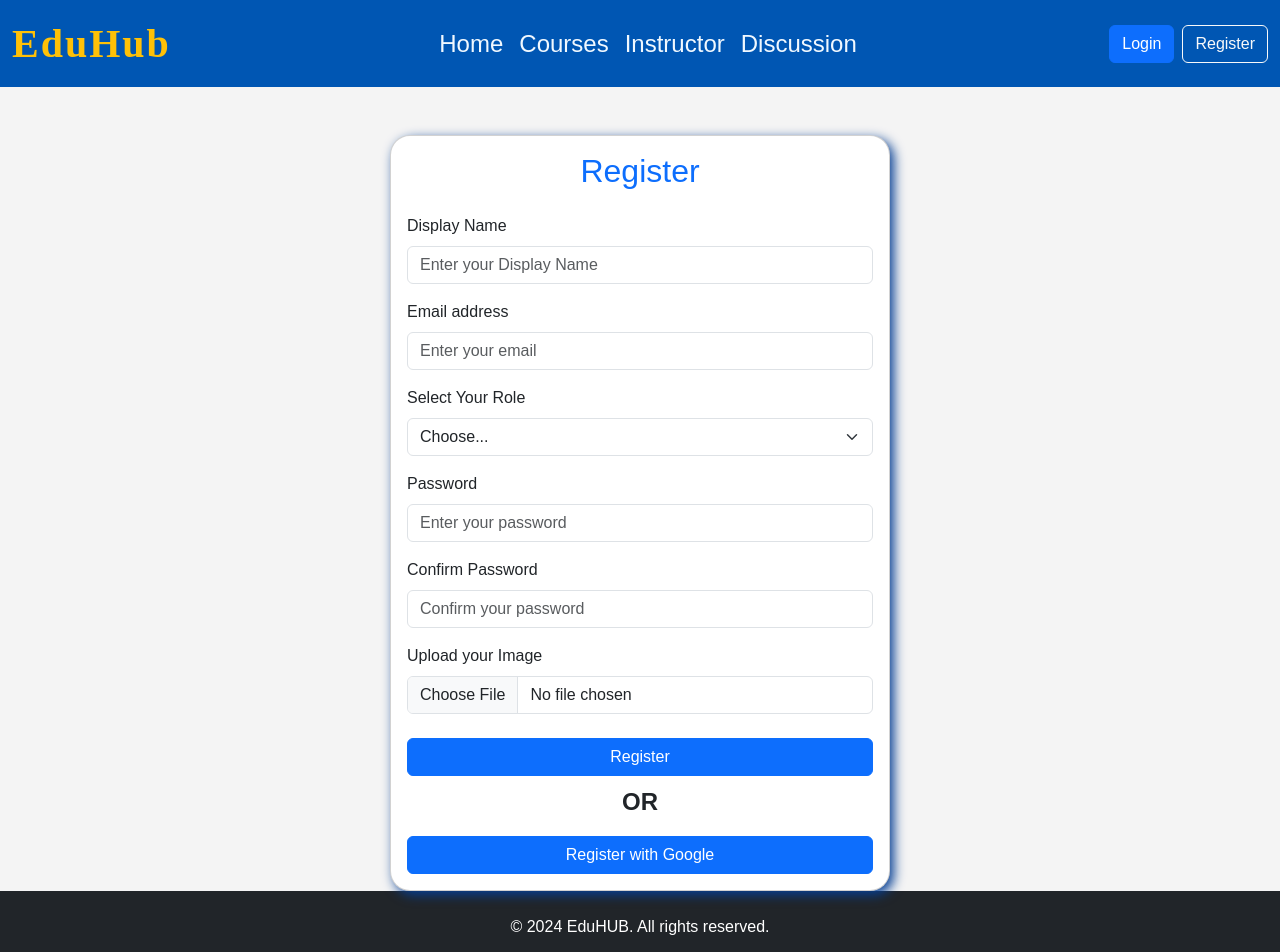
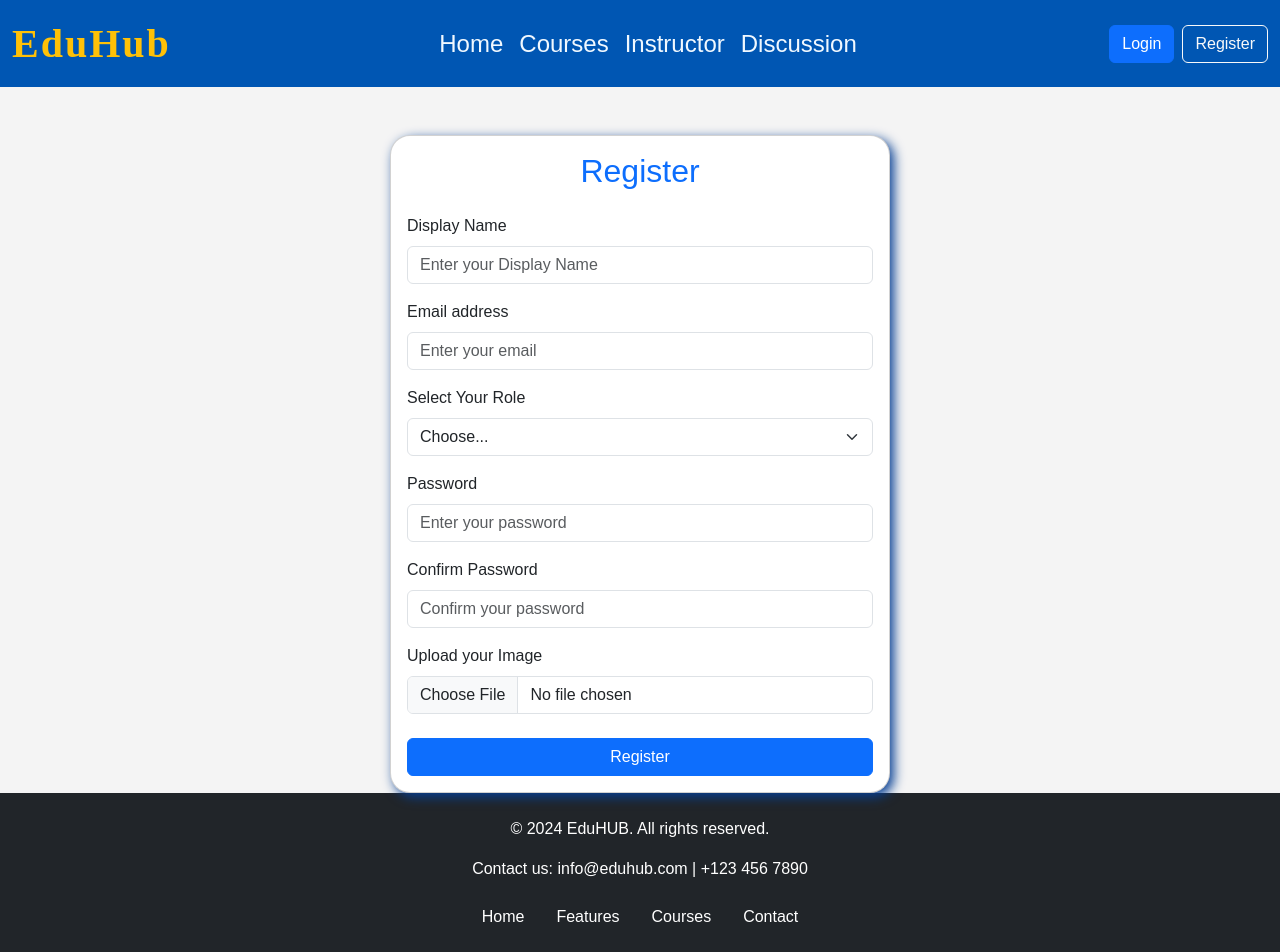
Before and after one commit to shubGupta10/EduHUB, a React (Create React App) app: page /register in a window 1280 px wide. Shown: the top 952 px of the page. Built offline with nearby package versions, Linux system fonts and the light colour scheme; no server answers; the database is empty.

Commit message:
Removing Unnecessary Code

```diff
--- a/src/Pages/Login.jsx
+++ b/src/Pages/Login.jsx
@@ -78,14 +78,14 @@ const Login = () => {
                   </Button>
                 </Col>
               </Row>
-              <p className="text-center mt-2 fs-4 fw-bold">OR</p>
+              {/* <p className="text-center mt-2 fs-4 fw-bold">OR</p>
               <Row className="justify-content-center">
                 <Col xs={12} md={6} className="text-center">
                   <Button variant="primary" type="submit" className="w-100" onClick={SigninWithGoogle}>
                     Login with Google
                   </Button>
                 </Col>
-              </Row>
+              </Row> */}
             </Form>
           </Card.Body>
         </Card>
--- a/src/Pages/Register.jsx
+++ b/src/Pages/Register.jsx
@@ -107,10 +107,10 @@ const Register = () => {
                             <Button variant="primary" type="submit" className="w-100 mt-4 btn-color">
                                 Register
                             </Button>
-                            <p className='text-center mt-2 fs-4 fw-bold'>OR</p>
+                            {/* <p className='text-center mt-2 fs-4 fw-bold'>OR</p>
                             <Button variant="primary" type="button" className="w-100 btn-color" onClick={handleGoogleRegister}>
                                 Register with Google
-                            </Button>
+                            </Button> */}
                         </Form>
                     </Card.Body>
                 </Card>
```
